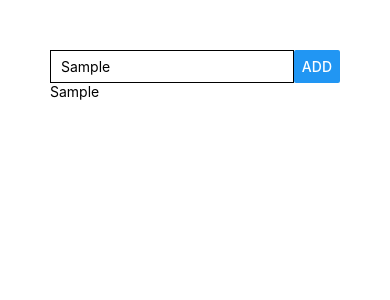
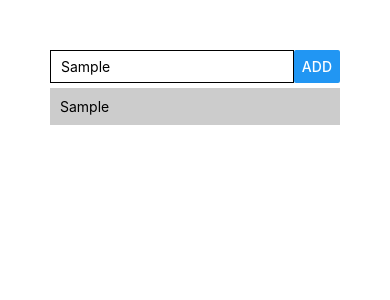
Before and after one commit to zakve/react-native-guide, a React Native app: screen / in a window 390 px wide. Both pictures are taken after typing "Sample" into the empty fields and a click on the button "ADD". Shown: the top 300 px of the page. Built offline with nearby package versions, Linux system fonts and the light colour scheme.

Commit message:
Add styles to itemList

```diff
--- a/App.js
+++ b/App.js
@@ -21,7 +21,10 @@ export default function App() {
         <Button title="Add" onPress={addTaskHandler} />
       </View>
       <View>
-        {task.map((task) => { return <Text key={task}>{task}</Text> })}
+        {task.map((task) =>
+          <View key={task} style={styles.listItem}>
+            <Text key={task}>{task}</Text>
+          </View>)}
       </View>
     </View>
   );
@@ -42,5 +45,11 @@ const styles = StyleSheet.create({
     flex: 1,
     paddingLeft: 10,
     paddingRight: 10
+  },
+  listItem: {
+    padding: 10,
+    marginVertical: 5,
+    backgroundColor: '#ccc',
+    borderColor: 'black'
   }
 });
```
